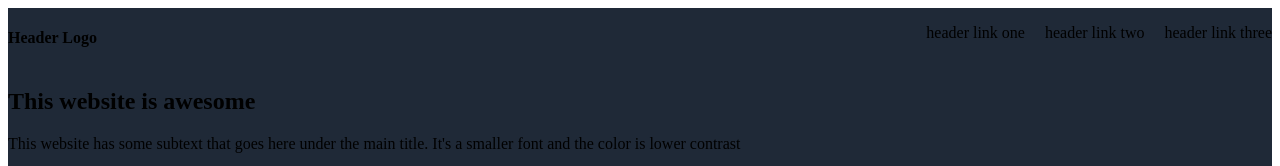
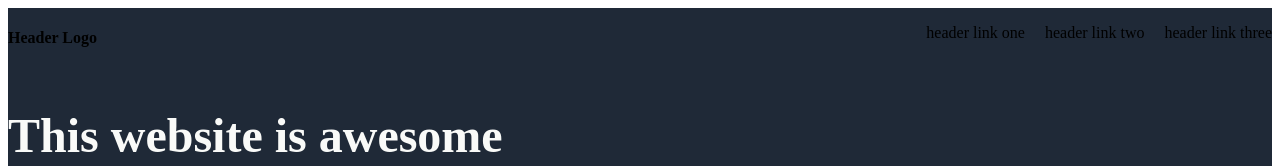
Before and after one commit to kurtiskubal/landing-page, a plain HTML site: page index.html in a window 1280 px wide. Shown: the top 166 px of the page. Drawn offline with Linux system fonts and the light colour scheme.

Commit message:
added font color to title

```diff
--- a/styles/styles.css
+++ b/styles/styles.css
@@ -48,3 +48,10 @@ ul
     justify-content: space-between;
     gap: 20px;
 }
+
+.left-header-content h2
+{
+    color: #F9FAF8;
+    font-size: 48px;
+    font-weight: 900;
+}
```
